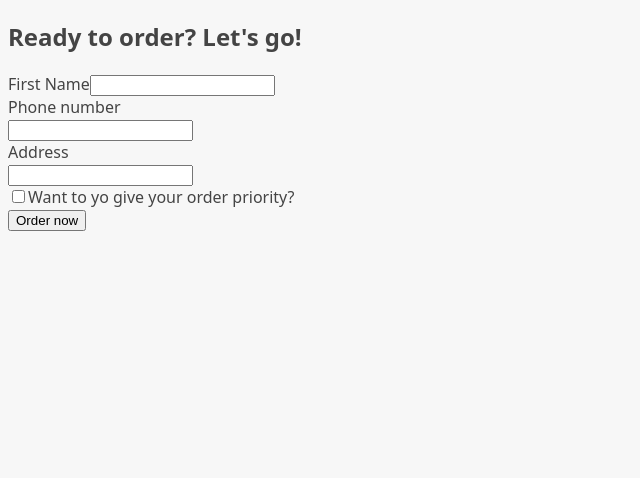
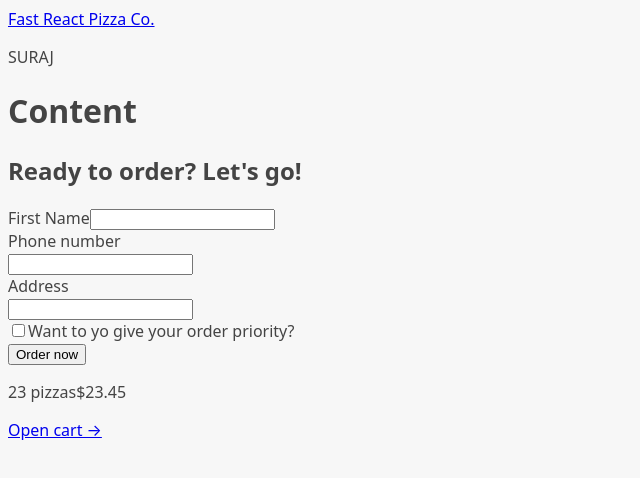
Before and after one commit to srjingole0610/fast-react-pizza, a React (Vite) app: page /order/new in a window 1280 px wide. Shown: the top 478 px of the page, without its empty margins (0-640 px from the left). Built offline with nearby package versions, Linux system fonts and the light colour scheme.

Commit message:
feat: implement AppLayout component and update routing structure

```diff
--- a/src/App.jsx
+++ b/src/App.jsx
@@ -4,8 +4,12 @@
 import Cart from "./features/cart/Cart";
 import CreateOrder from "./features/order/CreateOrder";
 import Order from "./features/order/Order";
+import AppLayout from "./ui/AppLayout";
 
 const router = createBrowserRouter([
+  {
+    element: <AppLayout />,
+    children: [
       {
         path: "/",
         element: <Home />,
@@ -26,6 +30,8 @@
         path: "/order/:orderId",
         element: <Order />,
       },
+    ],
+  },
 ]);
 
 function App() {
--- a/src/features/cart/CartOverview.jsx
+++ b/src/features/cart/CartOverview.jsx
@@ -1,3 +1,5 @@
+import { Link } from "react-router-dom";
+
 function CartOverview() {
   return (
     <div>
@@ -5,7 +7,7 @@
         <span>23 pizzas</span>
         <span>$23.45</span>
       </p>
-      <a href="#">Open cart &rarr;</a>
+      <Link to='/cart'>Open cart &rarr;</Link>
     </div>
   );
 }
--- /dev/null
+++ b/src/ui/AppLayout.jsx
@@ -0,0 +1,19 @@
+import { Outlet } from "react-router-dom";
+import CartOverview from "../features/cart/CartOverview";
+import Header from "./Header";
+
+function AppLayout() {
+  return (
+    <div>
+      <Header />
+      <main>
+        <h1>Content</h1>
+        <Outlet />
+      </main>
+
+      <CartOverview />
+    </div>
+  );
+}
+
+export default AppLayout;
--- /dev/null
+++ b/src/ui/Header.jsx
@@ -0,0 +1,12 @@
+import { Link } from "react-router-dom";
+
+function Header() {
+  return (
+    <header>
+      <Link to='/'>Fast React Pizza Co.</Link>
+      <p>SURAJ</p>
+    </header>
+  );
+}
+
+export default Header;
```
Lines whose indentation alone changed are shown as unchanged.
